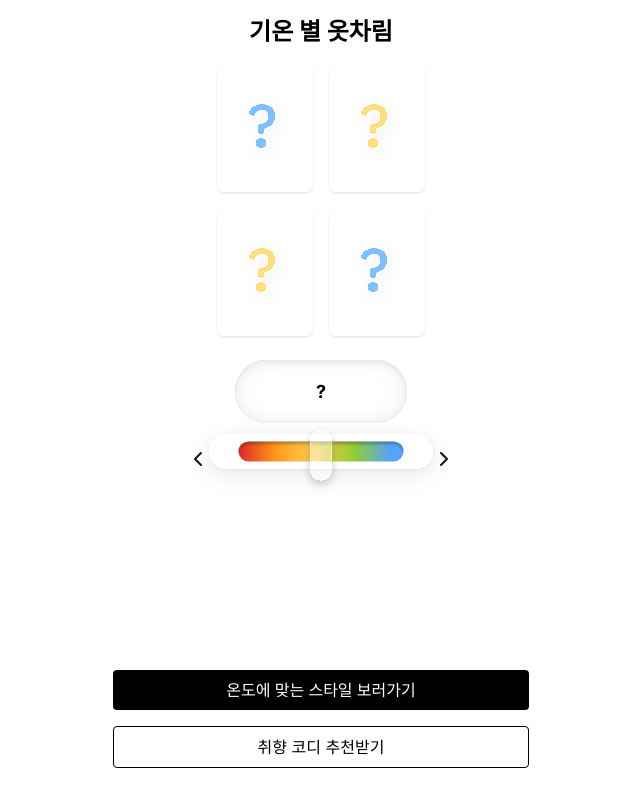
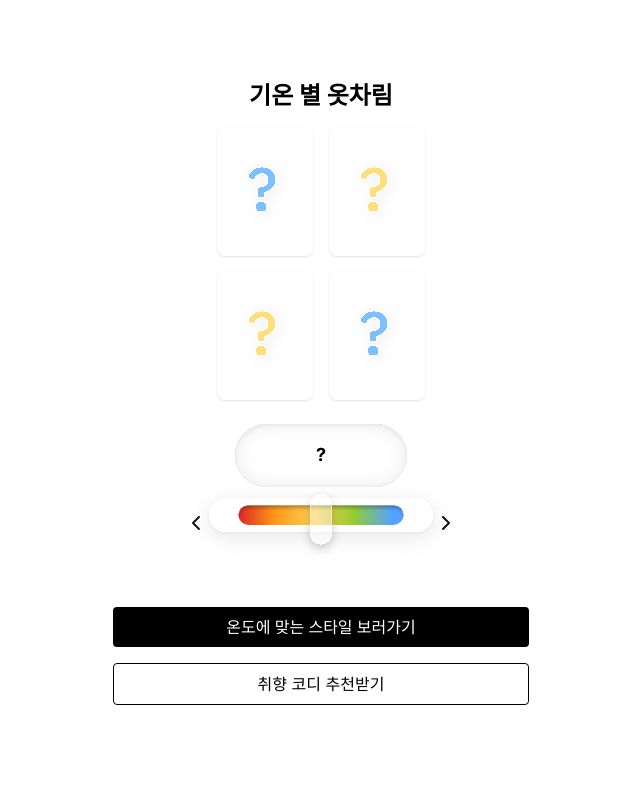
Before and after one commit to 6chenodongja/6che, a Next.js app: page /thermometer-style in a window 1280 px wide. Shown: the whole page, without its empty margins (319-959 px from the left). Built offline with nearby package versions, Linux system fonts and the light colour scheme.

Commit message:
fix: 코드 정리

```diff
--- a/src/app/(providers)/(root)/thermometer-style/ThermometerStyle.tsx
+++ b/src/app/(providers)/(root)/thermometer-style/ThermometerStyle.tsx
@@ -1,10 +1,35 @@
 'use client';
 
-import React, { useState, useRef, useEffect } from 'react';
+import React, {
+  useState,
+  useRef,
+  useEffect,
+  MouseEvent,
+  TouchEvent,
+} from 'react';
 import { useRouter } from 'next/navigation';
 import Image from 'next/image';
 
-const outfits = {
+// Outfit type definitions
+interface OutfitImages {
+  hot: string[];
+  warm: string[];
+  mild: string[];
+  cool: string[];
+  chilly: string[];
+  cold: string[];
+  coldest: string[];
+}
+
+// Temperature range type definitions
+interface TemperatureRange {
+  min: number;
+  label: keyof OutfitImages;
+  display: string;
+}
+
+// Outfit images
+const outfits: OutfitImages = {
   hot: ['/반팔티.svg', '/반바지.svg', '/셔츠.svg', '/면바지.svg'],
   warm: ['/반팔티.svg', '/반바지.svg', '/셔츠.svg', '/면바지.svg'],
   mild: ['/반팔티.svg', '/반바지.svg', '/셔츠.svg', '/면바지.svg'],
@@ -14,16 +39,19 @@ const outfits = {
   coldest: ['/반팔티.svg', '/반바지.svg', '/셔츠.svg', '/면바지.svg'],
 };
 
-const defaultImages = [
+// Default images
+const defaultImages: string[] = [
   '/default-b.svg',
   '/default-y.svg',
   '/default-y.svg',
   '/default-b.svg',
 ];
 
-const outfitLabels = ['반팔티', '반바지', '얇은 셔츠', '면바지'];
+// Outfit labels
+const outfitLabels: string[] = ['반팔티', '반바지', '얇은 셔츠', '면바지'];
 
-const temperatureRanges = [
+// Temperature ranges
+const temperatureRanges: TemperatureRange[] = [
   { min: 28, label: 'hot', display: '28°C 이상' },
   { min: 23, label: 'warm', display: '23°C - 27°C' },
   { min: 20, label: 'mild', display: '20°C - 22°C' },
@@ -34,28 +62,31 @@ const temperatureRanges = [
   { min: -Infinity, label: 'coldest', display: '4°C 이하' },
 ];
 
-const ThermometerStyle = () => {
-  const [temperatureIndex, setTemperatureIndex] = useState(
+// Component definition
+const ThermometerStyle: React.FC = () => {
+  const [temperatureIndex, setTemperatureIndex] = useState<number>(
     Math.floor(temperatureRanges.length / 2),
   );
-  const sliderRef = useRef(null);
-  const [isDragging, setIsDragging] = useState(false);
-  const [initialView, setInitialView] = useState(true);
+  const sliderRef = useRef<HTMLDivElement | null>(null);
+  const [isDragging, setIsDragging] = useState<boolean>(false);
+  const [initialView, setInitialView] = useState<boolean>(true);
 
   const router = useRouter();
 
-  const handleTemperatureChange = (newIndex) => {
+  const handleTemperatureChange = (newIndex: number) => {
     if (newIndex >= 0 && newIndex < temperatureRanges.length) {
       setTemperatureIndex(newIndex);
       setInitialView(false);
     }
   };
 
-  const handleDrag = (e) => {
+  const handleDrag = (e: MouseEvent | TouchEvent) => {
     if (!sliderRef.current || !isDragging) return;
 
     const sliderRect = sliderRef.current.getBoundingClientRect();
-    const x = 'clientX' in e ? e.clientX : e.touches[0].clientX;
+    const x = 'clientX' in e ? e.clientX : e.touches[0]?.clientX;
+    if (x == null) return;
+
     const sliderWidth = sliderRect.width;
     const relativeX = x - sliderRect.left;
     const percentage = relativeX / sliderWidth;
@@ -64,27 +95,11 @@ const ThermometerStyle = () => {
     handleTemperatureChange(newIndex);
   };
 
-  const handleMouseDown = () => {
-    setIsDragging(true);
-  };
-
-  const handleMouseUp = () => {
-    setIsDragging(false);
-  };
-
-  const handleMouseMove = (e) => {
-    e.preventDefault();
-    handleDrag(e);
-  };
-
-  const handleTouchMove = (e) => {
-    handleDrag(e);
-  };
+  const handleMouseDown = () => setIsDragging(true);
+  const handleMouseUp = () => setIsDragging(false);
 
   useEffect(() => {
-    const handleMouseUpGlobal = () => {
-      setIsDragging(false);
-    };
+    const handleMouseUpGlobal = () => setIsDragging(false);
 
     window.addEventListener('mouseup', handleMouseUpGlobal);
     window.addEventListener('touchend', handleMouseUpGlobal);
@@ -95,9 +110,9 @@ const ThermometerStyle = () => {
     };
   }, []);
 
-  const getOutfitsForTemperature = (tempIndex) => {
+  const getOutfitsForTemperature = (tempIndex: number): string[] => {
     const range = temperatureRanges[tempIndex];
-    return range ? outfits[range.label] : defaultImages;
+    return outfits[range.label] || defaultImages;
   };
 
   const currentOutfits =
@@ -110,8 +125,7 @@ const ThermometerStyle = () => {
   };
 
   return (
-    <div className="w-full max-w-md mx-auto flex flex-col items-center justify-between h-screen bg-white">
-      {/* Main Content */}
+    <div className="w-full max-w-md mx-auto flex flex-col items-center justify-center min-h-screen bg-white">
       <div className="flex flex-col items-center mt-4 mb-8">
         <h1 className="text-2xl font-bold mb-4">기온 별 옷차림</h1>
         <div className="relative">
@@ -122,22 +136,22 @@ const ThermometerStyle = () => {
                 alt="Sun Icon"
                 width={46}
                 height={46}
-                className="absolute top-[-20px] left-[-20px]"
+                className="absolute -top-8 -left-8"
               />
               <Image
                 src="/weather-piece-leaf.svg"
                 alt="Leaf Icon"
                 width={46}
                 height={46}
-                className="absolute top-[calc(100%_-_46px)] right-[-20px]"
+                className="absolute -top-8 -right-8"
               />
             </>
           )}
           <div className="grid grid-cols-2 gap-4 mb-6">
-            {currentOutfits.map((src, index) => (
+            {currentOutfits.map((src: string, index: number) => (
               <div
                 key={index}
-                className="flex flex-col items-center justify-center gap-2 p-4 w-24 h-32 bg-white shadow rounded-lg bg-white/40 backdrop-blur-lg border border-white relative"
+                className="flex flex-col items-center justify-center gap-2 p-4 w-24 h-32 bg-white shadow rounded-lg bg-opacity-40 backdrop-blur-lg border border-white relative"
               >
                 {!initialView && (
                   <span className="text-center mb-2">
@@ -173,9 +187,9 @@ const ThermometerStyle = () => {
         </div>
         <div
           ref={sliderRef}
-          className="relative w-72 h-10 flex-shrink-0 flex items-center justify-center mb-8"
-          onMouseMove={handleMouseMove}
-          onTouchMove={handleTouchMove}
+          className="relative w-72 h-10 flex items-center justify-center mb-8"
+          onMouseMove={handleDrag}
+          onTouchMove={handleDrag}
           onMouseDown={handleMouseDown}
           onTouchStart={handleMouseDown}
         >
@@ -184,6 +198,7 @@ const ThermometerStyle = () => {
             alt="Thermometer Body"
             width={274}
             height={42}
+            priority
           />
           <div
             className="absolute cursor-pointer"
@@ -200,10 +215,11 @@ const ThermometerStyle = () => {
               alt="Thermometer Controller"
               width={42}
               height={24.36}
+              className="object-contain"
             />
           </div>
           <button
-            className="absolute left-[10px] top-1/2 transform -translate-y-1/2"
+            className="absolute left-2 top-1/2 -translate-y-1/2"
             onClick={() => handleTemperatureChange(temperatureIndex - 1)}
           >
             <Image
@@ -214,7 +230,7 @@ const ThermometerStyle = () => {
             />
           </button>
           <button
-            className="absolute right-[10px] top-1/2 transform -translate-y-1/2"
+            className="absolute right-2 top-1/2 -translate-y-1/2"
             onClick={() => handleTemperatureChange(temperatureIndex + 1)}
           >
             <Image
```
